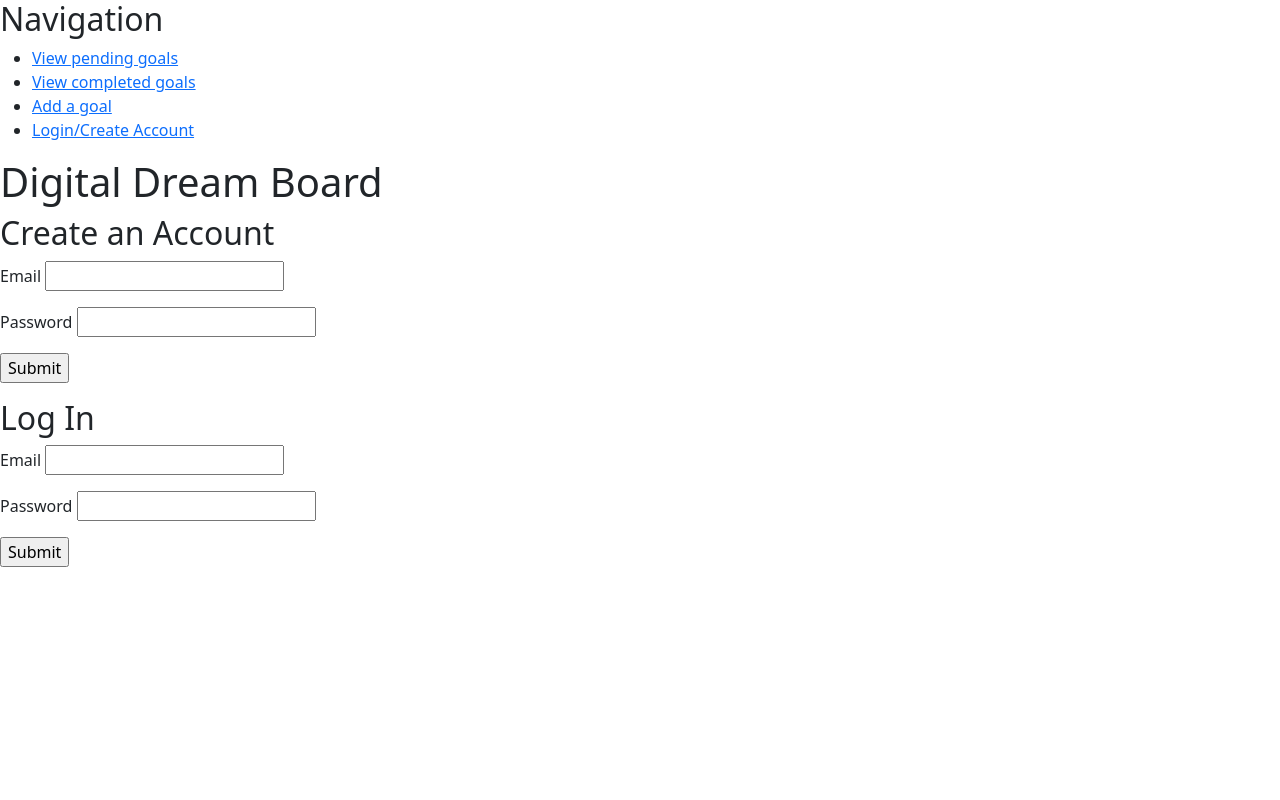
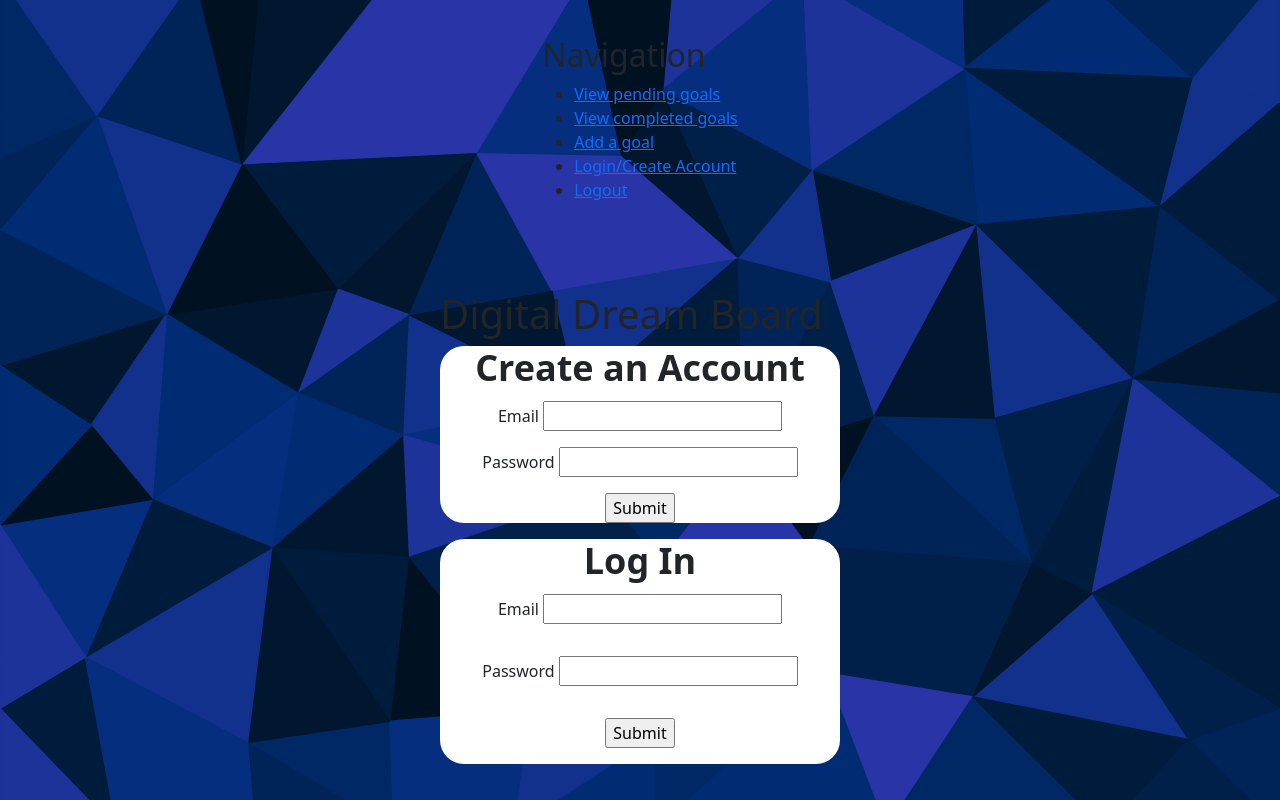
Before and after one commit to JoshOsborne96/Python-Capstone, a Flask app: page / in a window 1280 px wide. Run offline with Flask 2, Linux system fonts and the light colour scheme.

Commit message:
all functionality and some frontend added

```diff
--- a/forms.py
+++ b/forms.py
@@ -6,9 +6,8 @@ class GoalForm(FlaskForm):
     description = TextAreaField('Goal description')
     picture_path = StringField('Image URL')
     deadline = DateField("Deadline")
-    complete = False
-    user_id = IntegerField("User ID #")
-    submit = SubmitField("submit")
+    complete = BooleanField("Completed?")
+    submit = SubmitField("Submit")
 
     def update_goal(self, goals):
         self.goal
--- a/model.py
+++ b/model.py
@@ -33,7 +33,7 @@ class Goal(db.Model):
     description = db.Column(db.Text)
     picture_path = db.Column(db.String)
     deadline = db.Column(db.Date)
-    complete = db.Column(db.Boolean)
+    complete = db.Column(db.Boolean, default=False)
     user_id = db.Column(db.Integer, db.ForeignKey("users.id"), nullable = False)
 
     def __init__(self, description, picture_path, deadline, complete, user_id):
--- a/server.py
+++ b/server.py
@@ -10,7 +10,7 @@ app = Flask(__name__)
 app.secret_key = "dev"
 app.jinja_env.undefined = StrictUndefined
 
-user_id = 1
+user_id = 2
 
 @app.route("/")
 def home():
@@ -19,26 +19,6 @@ def home():
     goal_form = GoalForm()
 
     return render_template("home.html", goal_form=goal_form)
-
-@app.route("/pending-goals")
-def pending_goals():
-    """View a user's pending goals"""
-
-    goals = crud.get_pending_goals(1)
-
-    return render_template("pending_goals.html", goals=goals)
-
-@app.route("/complete-goals")
-def complete_goals():
-    """View a user's completed goals"""
-
-    goals= crud.get_complete_goals(2)
-
-    if "user_email" not in session:
-        flash("Please log in or create an account")
-        return redirect("/login")
-    else:
-        return render_template("complete_goals.html", goals=goals)
 
 @app.route("/login", methods=["GET", "POST"])
 def login():
@@ -53,9 +33,19 @@ def login():
     else:
         # Log in user by storing the user's email in session
         session["user_email"] = user.email
+        session["user_id"] = user.id
         flash(f"Welcome back, {user.email}!")
 
     return redirect("/")
+
+@app.route("/logout")
+def logout():
+   """Log user out."""
+
+   del session["user_email"]
+   del session["user_id"]
+   flash("Logged out.")
+   return redirect("/login")
 
 @app.route("/create-user", methods=["GET", "POST"])
 def create_user():
@@ -75,6 +65,29 @@ def create_user():
 
     return redirect("/")
 
+@app.route("/pending-goals")
+def pending_goals():
+    """View a user's pending goals"""
+    if 'user_email' not in session:
+
+        return redirect("/login")
+    else:
+        goals = crud.get_pending_goals(session["user_id"])
+
+    return render_template("pending_goals.html", goals=goals)
+
+@app.route("/complete-goals")
+def complete_goals():
+    """View a user's completed goals"""
+
+    goals= crud.get_complete_goals(session["user_id"])
+
+    if "user_email" not in session:
+        flash("Please log in or create an account")
+        return redirect("/login")
+    else:
+        return render_template("complete_goals.html", goals=goals)
+
 @app.route("/add-goal", methods=["GET", "POST"])
 def add_goal():
     goal_form = GoalForm()
@@ -85,7 +98,7 @@ def add_goal():
             picture_path = goal_form.picture_path.data
             deadline = goal_form.deadline.data
             complete = False
-            user_id = goal_form.user_id.data
+            user_id = session["user_id"]
 
             new_goal = Goal(description, picture_path, deadline, complete, user_id)
             db.session.add(new_goal)
@@ -97,7 +110,7 @@ def add_goal():
     else:
         return render_template("add_goal.html", goal_form= goal_form)
 
-@app.route("/update-goal/<goal_id>")
+@app.route("/update-goal/<goal_id>", methods=["GET", "POST"])
 def update_goal(goal_id):
     form = GoalForm()
     goal = Goal.query.get(goal_id)
@@ -106,17 +119,30 @@ def update_goal(goal_id):
             goal.description = form.description.data
             goal.picture_path = form.picture_path.data
             goal.deadline = form.deadline.data
-            # goal.complete = form.complete.data
+            goal.complete = form.complete.data
 
             db.session.add(goal)
             db.session.commit()
-            return redirect(url_for("pending-goals"))
+            return redirect(url_for("pending_goals"))
         else:
             return redirect(url_for("home"))
 
     else:
         return render_template("update_goal.html", goal=goal, form=form)
 
+@app.route("/delete-goal/<goal_id>")
+def delete_goal(goal_id):
+
+    goal = Goal.query.get(goal_id)
+
+    db.session.delete(goal)
+    db.session.commit()
+    flash("Goal deleted!")
+
+    return render_template("pending_goals.html", goal=goal)
+
+
+
 if __name__ == "__main__":
     connect_to_db(app)
     app.run(host="0.0.0.0", port=5000, debug=True)
--- a/static/base.css
+++ b/static/base.css
@@ -0,0 +1,88 @@
+* {box-sizing: border-box;}
+
+html, body {
+    height: 100%;
+}
+
+a, button {
+    cursor: pointer;
+}
+
+@keyframes pan {
+    100% { background-position: 15% 50%;}
+}
+
+body {
+    display: grid;
+    place-items: center;
+    margin: 0;
+    padding: 0 24px;
+    background-image: url("low-poly-grid-haikei\ \(1\).svg");
+    background-repeat: no-repeat;
+    background-size: cover;
+    animation:
+        pan 6s infinite alternate linear;
+}
+
+@media (width >= 500px) {
+    body {
+        padding: 0;
+    }
+}
+
+.login-card, .create-account-card {
+    width: 100%;
+    padding: 70px, 30px, 44px;
+    border-radius: 24px;
+    background: #ffffff;
+    text-align: center;
+}
+
+@media (width >= 500px) {
+    .login-card {
+        margin: 0;
+        width: 400px;
+    }
+}
+
+.login-card > h2 {
+    margin: 0 0 12px;
+    font-size: 36px;
+    font-weight: 600;
+}
+
+.login-card > h3 {
+    margin: 0 0 30px;
+    font-weight: 500;
+    font-size: 16px;
+    color: rgba(0, 0, 0, 0.38)
+}
+
+.login-form {
+    width: 100%;
+    margin: 0;
+    display: grid;
+    gap: 16px;
+}
+
+.login-form > a { color: #216ce7}
+
+.create-account-card > h2 {
+    margin: 0 0 12px;
+    font-size: 36px;
+    font-weight: 600;
+}
+
+.create-account-card > h3 {
+    margin: 0 0 30px;
+    font-weight: 500;
+    font-size: 16px;
+    color: rgba(0, 0, 0, 0.38)
+}
+
+@media (width >= 500px) {
+    .create-account-card {
+        margin: 0;
+        width: 400px;
+    }
+}
--- a/templates/add_goal.html
+++ b/templates/add_goal.html
@@ -19,10 +19,6 @@
                 {{ goal_form.deadline(class = "form-control") }}
             </div>
             <div class="form-group mt-2">
-                {{ goal_form.user_id.label }}
-                {{ goal_form.user_id(class = "form-control") }}
-            </div>
-            <div class="form-group mt-2">
                 {{ goal_form.submit(type="submit", class="btn btn-primary") }}
             </div>
         </div>
--- a/templates/base.html
+++ b/templates/base.html
@@ -15,6 +15,7 @@
                 <li><a href="/complete-goals">View completed goals</a></li>
                 <li><a href="/add-goal">Add a goal</a></li>
                 <li><a href="/login">Login/Create Account</a></li>
+                <li><a href="/logout">Logout</a></li>
             </ul>
     </header>
 
--- a/templates/home.html
+++ b/templates/home.html
@@ -3,8 +3,9 @@
 
 <h1>Digital Dream Board</h1>
 
+<div class = "create-account-card">
   <h2>Create an Account</h2>
-  <form action="/create-user" method="POST">
+    <form action="/create-user" method="POST" class = "create-account-form">
 
       <p>
         Email <input type="text" name="email">
@@ -18,9 +19,11 @@
         <input type="submit">
       </p>
     </form>
+</div>
 
+<div class = "login-card">
   <h2>Log In</h2>
-  <form action="/login" method="POST">
+  <form action="/login" method="POST" class="login-form">
     <p>
       Email <input type="text" name="email">
     </p>
@@ -33,6 +36,7 @@
       <input type="submit">
     </p>
   </form>
+</div>
 
 
 {% endblock %}
--- a/templates/update_goal.html
+++ b/templates/update_goal.html
@@ -18,6 +18,10 @@
             {{ form.deadline(value = goal.deadline, class = "form-control") }}
         </div>
         <div class="form-group mt-2">
+            {{ form.complete.label }}
+            {{ form.complete(checked = goal.complete) }}
+        </div>
+        <div class="form-group mt-2">
             {{ form.submit(type="submit", class="btn btn-primary") }}
         </div>
     </form>
```
Also changed, not shown: crud.py (+8 -0 lines), templates/pending_goals.html (+8 -0 lines), static/low-poly-grid-haikei (1).svg (added), static/low-poly-grid-haikei.svg (added). Lines whose indentation alone changed are shown as unchanged.
